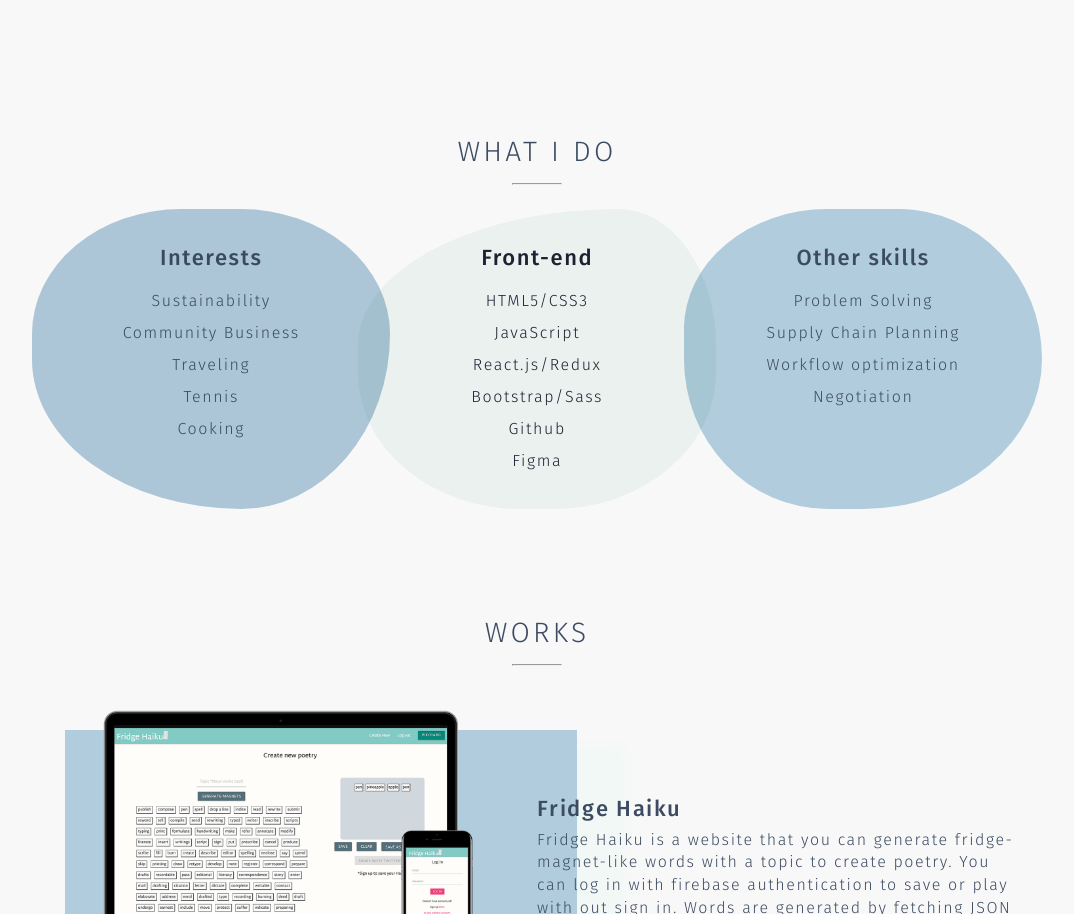
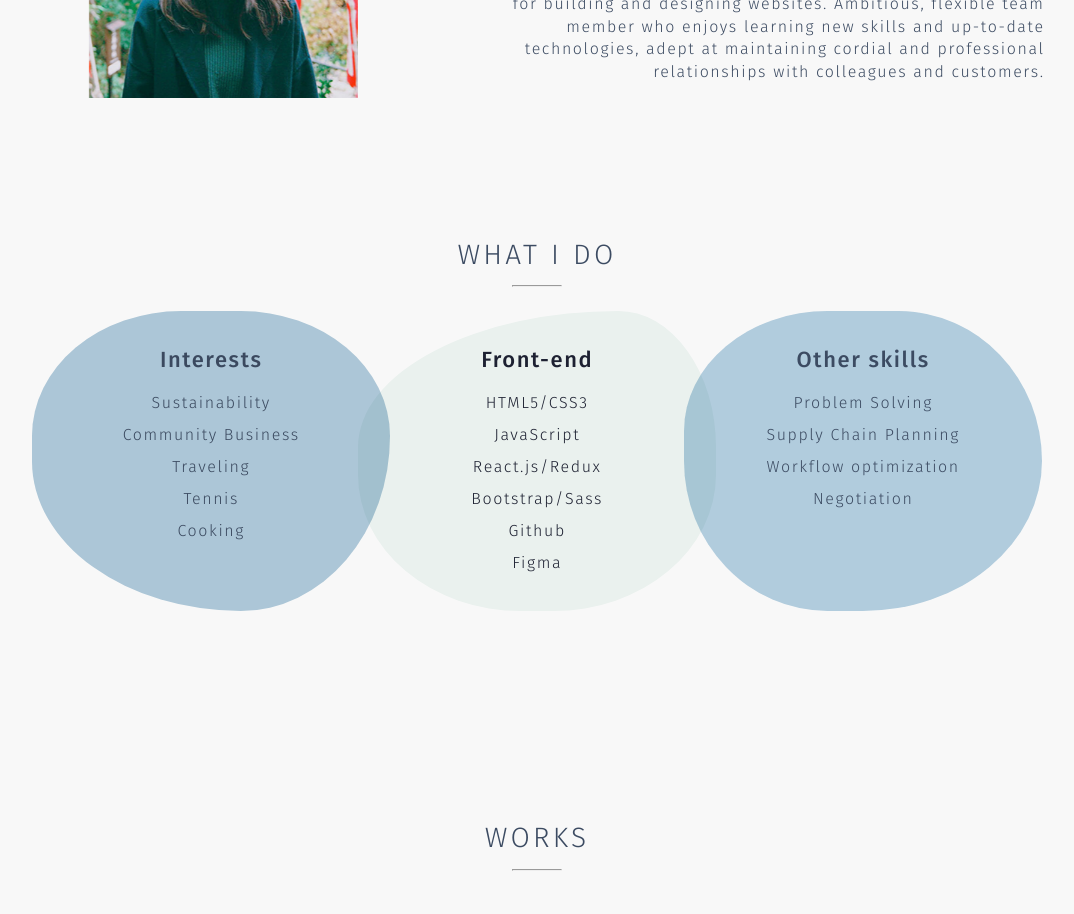
Before and after one commit to Sayumi-n/portfolio-react, a React (Create React App) app: page / in a window 1280 px wide. Shown: the part 1200-2114 px from the top of the page, without its empty margins (103-1177 px from the left). Built offline with nearby package versions, Linux system fonts and the light colour scheme.

Commit message:
style edited

```diff
--- a/src/components/mainpage/About.jsx
+++ b/src/components/mainpage/About.jsx
@@ -8,7 +8,7 @@ import Zoom from "react-reveal/Zoom";
 import { AboutContent } from "./AboutContent";
 
 const StyledSection = styled.section`
-  padding: 0 8% 8% 8%;
+  padding: 8% 8% 0 8%;
   text-align: center;
 `;
 
@@ -75,7 +75,7 @@ const About = () => {
           </Grid>
         </Grid>
       </StyledSection>
-      <StyledSection>
+      <StyledSection style={{ paddingBottom: "8%" }}>
         <Typography variant="h6">What I Do</Typography>
         <hr style={{ width: "50px" }} />
 
--- a/src/components/mainpage/Works.jsx
+++ b/src/components/mainpage/Works.jsx
@@ -12,7 +12,7 @@ import Slide from "react-reveal/Slide";
 import Rotate from "react-reveal/Rotate";
 
 const StyledSection = styled.section`
-  padding: 0 10% 8% 10%;
+  padding: 8% 10% 8% 10%;
   text-align: center;
 `;
 const StyledContainer = styled(Grid)`
```
